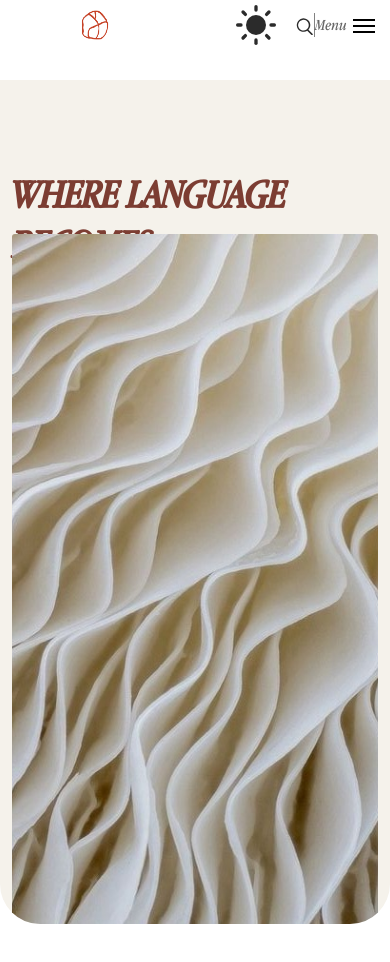
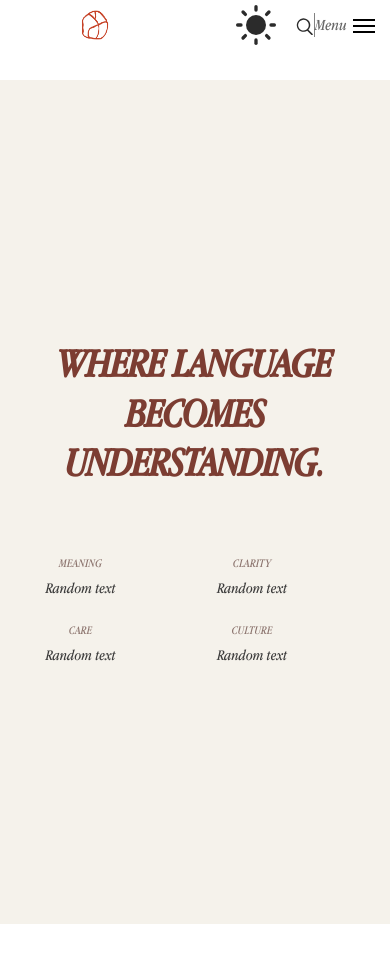
Before and after one commit to georginatranslateweb-glitch/web, a Next.js app: page /home-5 in a window 390 px wide. Shown: the top 962 px of the page. Built offline with nearby package versions, Linux system fonts and the light colour scheme.

Commit message:
mobile version optimized home page

```diff
--- a/assets/css/home-5-hero.css
+++ b/assets/css/home-5-hero.css
@@ -49,7 +49,7 @@
   */
   margin-top: calc((var(--home-five-banner-pad-y) + var(--main-header-height-md, 0px)) * -1);
   padding: 0;
-  border-radius: 3px;
+  border-radius: 0;
   overflow: hidden;
   isolation: isolate;
   background-color: transparent;
@@ -61,9 +61,13 @@
   background-attachment: fixed;
 }
 
-.ms-main .ms-page-content .home-five-hero .home-five-bg-slot__content {
-  padding: clamp(1rem, 2.5vw, 1.75rem);
-  padding-top: calc(clamp(1rem, 2.5vw, 1.75rem) + var(--home-five-banner-pad-y) + var(--main-header-height-md, 0px));
+/* Antes: padding en .home-five-bg-slot__content (vacío). Solo desktop: compensa el margin-top negativo del slot */
+@media (min-width: 992px) {
+  .ms-main .ms-page-content .home-five-hero .banner-area .banner-inner>.home-five-banner-hero-row .home-five-bg-slot {
+    padding: clamp(1rem, 2.5vw, 1.75rem);
+    padding-top: calc(clamp(1rem, 2.5vw, 1.75rem) + var(--home-five-banner-pad-y) + var(--main-header-height-md, 0px));
+    box-sizing: border-box;
+  }
 }
 
 /* El banner queda sticky; alto fijo 100vh para que las dos filas sumen el viewport */
@@ -215,3 +219,39 @@
   z-index: 1;
   background-color: #ffffff;
 }
+
+/*
+ * Móvil: columna imagen oculta (BannerSection d-none d-lg-block); la fila hero solo lleva el título.
+ */
+@media (max-width: 991.98px) {
+  .ms-main .ms-page-content .home-five-hero .banner-area .banner-inner {
+    padding-top: 0 !important;
+    padding-bottom: 0 !important;
+    padding-left: clamp(1rem, 5vw, 1.5rem) !important;
+    padding-right: clamp(1rem, 5vw, 1.5rem) !important;
+    justify-content: center;
+    align-items: center;
+    text-align: center;
+  }
+
+  .ms-main .ms-page-content .home-five-hero .banner-area .banner-inner>.row {
+    width: 100%;
+  }
+
+  .ms-main .ms-page-content .home-five-hero .banner-area .banner-inner>.home-five-banner-hero-row {
+    flex: 0 1 auto;
+    max-height: none;
+    min-height: 0;
+    justify-content: center;
+  }
+
+  .ms-main .ms-page-content .home-five-hero .banner-area .banner-inner>.home-five-banner-second-row {
+    flex: 0 0 auto;
+    max-height: none;
+    padding-top: 0;
+  }
+
+  .ms-main .ms-page-content .home-five-hero .banner-area .banner-inner .home-five-editorial-split {
+    justify-content: center;
+  }
+}
--- a/pages/_document.js
+++ b/pages/_document.js
@@ -7,7 +7,7 @@ export default function Document() {
         <title>Georgina Robledo - Translation Services </title>
         <link rel="shortcut icon" href="/favicon.png" type="image/x-icon" />
       </Head>
-      <body data-theme="light" data-menu="fixed" data-footer-effect="on" data-footer-corners="on">
+      <body data-theme="light" data-menu="fixed" data-footer-effect="on">
         <Main />
         <NextScript />
       </body>
--- a/pages/home-5/BannerSection.js
+++ b/pages/home-5/BannerSection.js
@@ -7,18 +7,15 @@ const HomeFiveBanner = () => {
                 <div className="container">
                     <div className="banner-inner">
                         <div className="row justify-content-center align-items-stretch gx-0 gy-4 gy-lg-0 home-five-banner-hero-row">
-                            <div className="col-lg-6">
+                            <div className="col-12 col-lg-6">
                                 <div className="left-side-content">
                                     <h2 className="heading-title home-five-banner-editorial__title">
                                         Where language becomes understanding.
                                     </h2>
                                 </div>
                             </div>
-                            <div className="col-lg-6">
-                                <div className="right-side-content home-five-bg-slot">
-                                    <div className="home-five-bg-slot__content">
-                                    </div>
-                                </div>
+                            <div className="col-lg-6 d-none d-lg-block">
+                                <div className="right-side-content home-five-bg-slot" />
                             </div>
                         </div>
 
@@ -26,28 +23,37 @@ const HomeFiveBanner = () => {
                             <div className="col-12 home-five-editorial-grid-col">
                                 <div className="home-five-editorial-grid">
                                     <div className="row home-five-editorial-split g-0 gx-md-3 gy-3 gy-md-0 align-items-start">
-                                        <div className="col-12 col-md-2 home-five-editorial-split__cell">
+                                        <div className="col-12 col-md-6 home-five-editorial-split__group">
+                                            <div className="row g-0 gx-3 gy-0 align-items-start">
+                                                <div className="col-4 home-five-editorial-split__cell">
                                                     <div className="home-five-editorial-grid__item">
                                                         <div className="home-five-editorial-grid__label">Meaning</div>
                                                         <div className="home-five-editorial-grid__value">Random text</div>
                                                     </div>
                                                 </div>
-                                        <div className="col-12 col-md-4 home-five-editorial-split__cell">
+                                                <div className="col-8 home-five-editorial-split__cell">
                                                     <div className="home-five-editorial-grid__item">
                                                         <div className="home-five-editorial-grid__label">Clarity</div>
                                                         <div className="home-five-editorial-grid__value">Random text</div>
                                                     </div>
                                                 </div>
-                                        <div className="col-12 col-md-2 home-five-editorial-split__cell">
+                                            </div>
+                                        </div>
+
+                                        <div className="col-12 col-md-6 home-five-editorial-split__group">
+                                            <div className="row g-0 gx-3 gy-0 align-items-start">
+                                                <div className="col-4 home-five-editorial-split__cell">
                                                     <div className="home-five-editorial-grid__item">
                                                         <div className="home-five-editorial-grid__label">Care</div>
                                                         <div className="home-five-editorial-grid__value">Random text</div>
                                                     </div>
                                                 </div>
-                                        <div className="col-12 col-md-4 home-five-editorial-split__cell">
+                                                <div className="col-8 home-five-editorial-split__cell">
                                                     <div className="home-five-editorial-grid__item">
                                                         <div className="home-five-editorial-grid__label">Culture</div>
                                                         <div className="home-five-editorial-grid__value">Random text</div>
+                                                    </div>
+                                                </div>
                                             </div>
                                         </div>
                                     </div>
```
Lines whose indentation alone changed are shown as unchanged.
